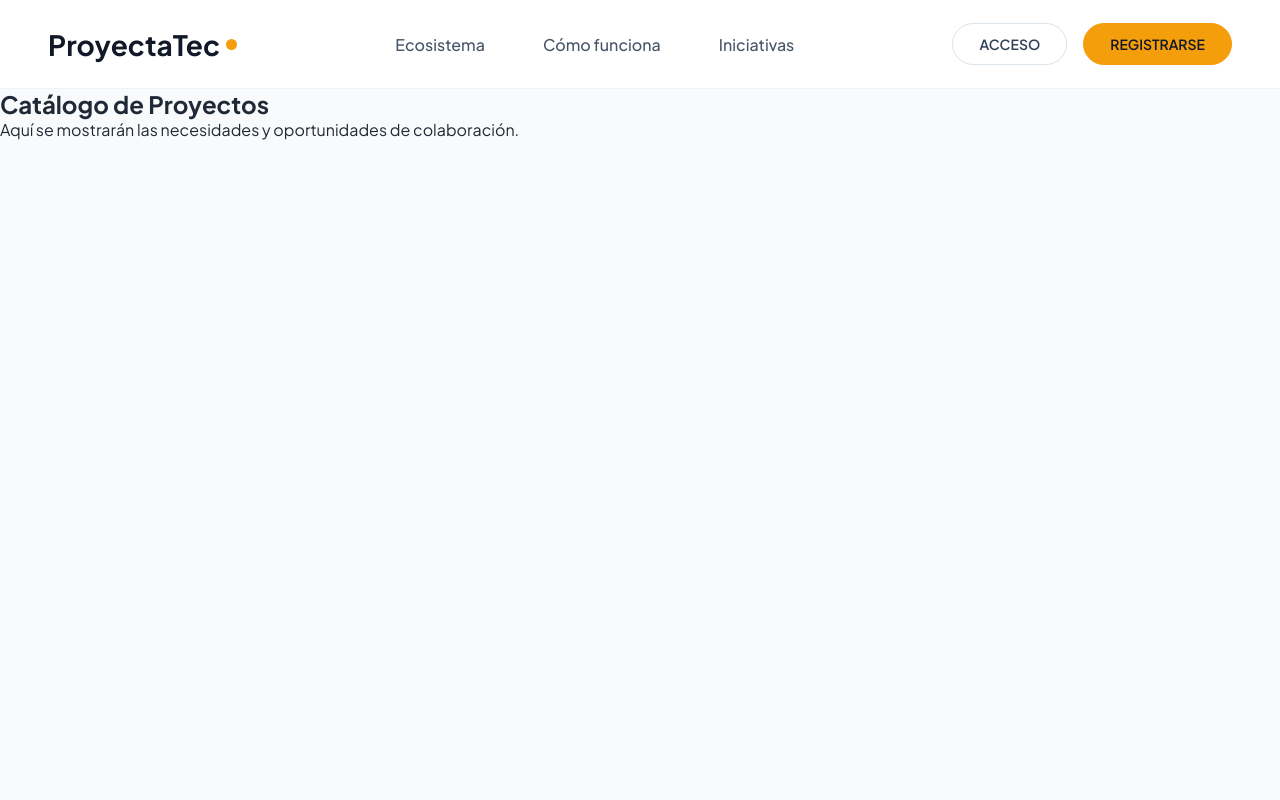
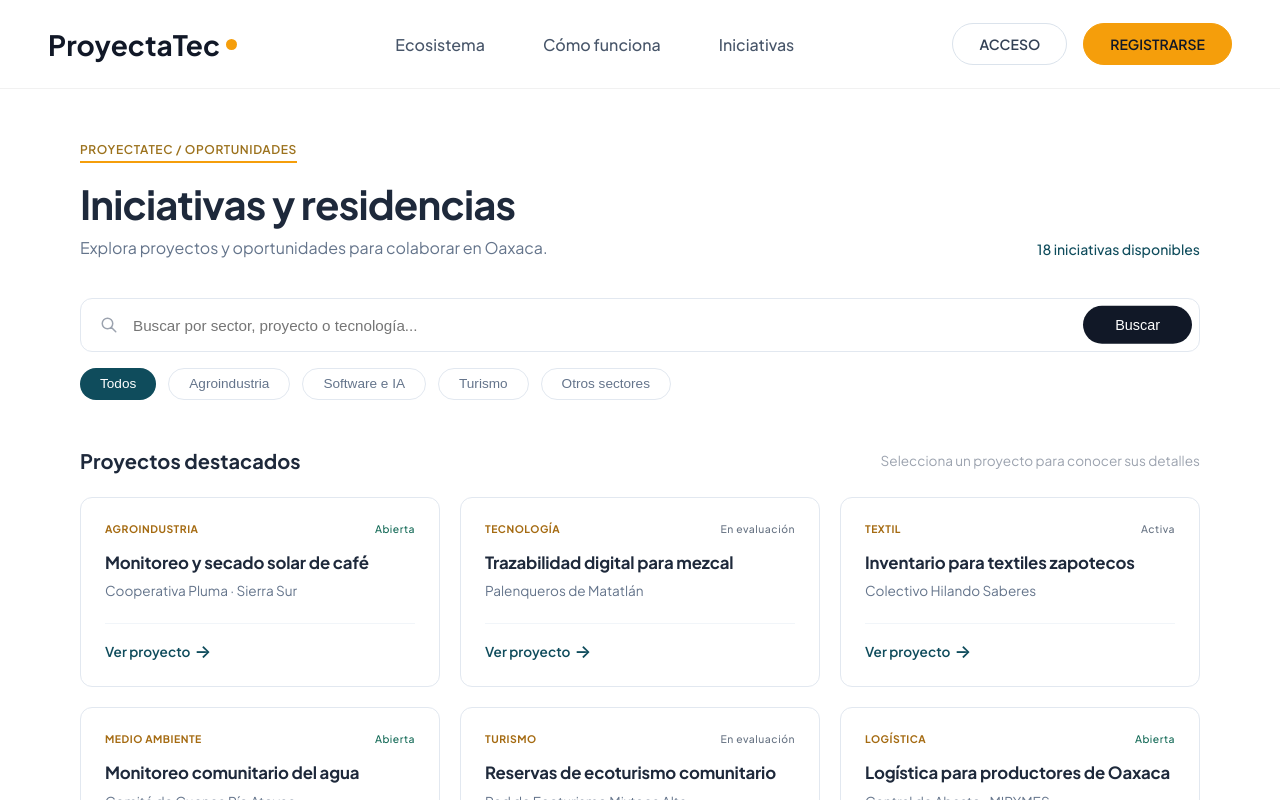
Before and after one commit to noeEdwin/ProyectaTec, a React (Vite) app in the folder frontend/: page /catalogo in a window 1280 px wide. Shown: the top 800 px of the page. Built offline with nearby package versions, Linux system fonts and the light colour scheme.

Commit message:
feat: implementar vista base del catálogo iniciativas con datos simulados

```diff
--- a/frontend/src/pages/catalogo.tsx
+++ b/frontend/src/pages/catalogo.tsx
@@ -1,8 +1,139 @@
+import { useState } from 'react';
+
+const iniciativasMock = [
+  { id: 1, categoria: "AGROINDUSTRIA", estado: "Abierta", titulo: "Monitoreo y secado solar de café", organizacion: "Cooperativa Pluma · Sierra Sur" },
+  { id: 2, categoria: "TECNOLOGÍA", estado: "En evaluación", titulo: "Trazabilidad digital para mezcal", organizacion: "Palenqueros de Matatlán" },
+  { id: 3, categoria: "TEXTIL", estado: "Activa", titulo: "Inventario para textiles zapotecos", organizacion: "Colectivo Hilando Saberes" },
+  { id: 4, categoria: "MEDIO AMBIENTE", estado: "Abierta", titulo: "Monitoreo comunitario del agua", organizacion: "Comité de Cuenca Río Atoyac" },
+  { id: 5, categoria: "TURISMO", estado: "En evaluación", titulo: "Reservas de ecoturismo comunitario", organizacion: "Red de Ecoturismo Mixteca Alta" },
+  { id: 6, categoria: "LOGÍSTICA", estado: "Abierta", titulo: "Logística para productores de Oaxaca", organizacion: "Central de Abasto · MIPYMES" }
+];
+
 export default function Catalogo() {
+  const [searchTerm, setSearchTerm] = useState('');
+
+  const colorTextoOscuro = '#1e293b';
+  const colorTextoGris = '#64748b';
+  const colorBorde = '#e2e8f0';
+
   return (
-    <div>
-      <h2>Catálogo de Proyectos</h2>
-      <p>Aquí se mostrarán las necesidades y oportunidades de colaboración.</p>
-    </div>
+    <main style={{ padding: '3rem 5rem', backgroundColor: '#ffffff', minHeight: '100vh', fontFamily: '"Plus Jakarta Sans", "Inter", system-ui, -apple-system, sans-serif' }}>
+
+      {/* 1. Encabezado */}
+      <header style={{ marginBottom: '2.5rem' }}>
+        <div style={{ marginBottom: '1.25rem' }}>
+          <span style={{
+            color: '#9C721D',
+            fontFamily: '"Plus Jakarta Sans", sans-serif',
+            fontWeight: '600',
+            fontSize: '0.75rem',
+            letterSpacing: '0.05em',
+            borderBottom: '2px solid #F59E0B',
+            paddingBottom: '0.25rem'
+          }}>
+            PROYECTATEC / OPORTUNIDADES
+          </span>
+        </div>
+        <div style={{ display: 'flex', justifyContent: 'space-between', alignItems: 'flex-end' }}>
+          <div>
+            <h1 style={{
+              fontSize: '2.5rem',
+              fontWeight: '700',
+              color: colorTextoOscuro,
+              margin: '0 0 0.5rem 0',
+              letterSpacing: '-0.02em'
+            }}>
+              Iniciativas y residencias
+            </h1>
+            <p style={{ color: colorTextoGris, fontSize: '1rem', margin: 0 }}>
+              Explora proyectos y oportunidades para colaborar en Oaxaca.
+            </p>
+          </div>
+          <span style={{ color: '#0F4C5C', fontWeight: '500', fontSize: '0.875rem' }}>
+            18 iniciativas disponibles
+          </span>
+        </div>
+      </header>
+
+      {/* 2. Barra de búsqueda y filtros */}
+      <section style={{ marginBottom: '3rem' }}>
+        <div style={{ position: 'relative', width: '100%', marginBottom: '1rem' }}>
+          <span style={{ position: 'absolute', left: '1.25rem', top: '50%', transform: 'translateY(-50%)', color: '#9ca3af', display: 'flex', alignItems: 'center' }}>
+            <svg width="18" height="18" fill="none" stroke="currentColor" strokeWidth="2" viewBox="0 0 24 24"><path strokeLinecap="round" strokeLinejoin="round" d="M21 21l-6-6m2-5a7 7 0 11-14 0 7 7 0 0114 0z"></path></svg>
+          </span>
+          <input
+            type="text"
+            placeholder="Buscar por sector, proyecto o tecnología..."
+            value={searchTerm}
+            onChange={(e) => setSearchTerm(e.target.value)}
+            style={{ width: '100%', padding: '1.1rem 1rem 1.1rem 3.25rem', borderRadius: '0.75rem', border: `1px solid ${colorBorde}`, outline: 'none', fontSize: '0.95rem', boxSizing: 'border-box', color: colorTextoOscuro }}
+          />
+          <button style={{ position: 'absolute', right: '0.5rem', top: '50%', transform: 'translateY(-50%)', backgroundColor: '#111827', color: 'white', padding: '0.7rem 2rem', borderRadius: '2rem', border: 'none', cursor: 'pointer', fontWeight: '500', fontSize: '0.9rem' }}>
+            Buscar
+          </button>
+        </div>
+
+        <div style={{ display: 'flex', gap: '0.75rem' }}>
+          {['Todos', 'Agroindustria', 'Software e IA', 'Turismo', 'Otros sectores'].map((cat, index) => (
+            <button
+              key={index}
+              style={{
+                padding: '0.45rem 1.25rem',
+                borderRadius: '2rem',
+                border: index === 0 ? 'none' : `1px solid ${colorBorde}`,
+                backgroundColor: index === 0 ? '#0F4C5C' : 'transparent',
+                color: index === 0 ? 'white' : colorTextoGris,
+                cursor: 'pointer',
+                fontWeight: '500',
+                fontSize: '0.85rem'
+              }}>
+              {cat}
+            </button>
+          ))}
+        </div>
+      </section>
+
+      {/* 3. Proyectos destacados, tarjetas que se muestran*/}
+      <section>
+        <div style={{ display: 'flex', justifyContent: 'space-between', alignItems: 'center', marginBottom: '1.5rem' }}>
+          <h2 style={{ fontSize: '1.25rem', fontWeight: '700', color: colorTextoOscuro, margin: 0 }}>Proyectos destacados</h2>
+          <span style={{ color: '#9ca3af', fontSize: '0.85rem' }}>Selecciona un proyecto para conocer sus detalles</span>
+        </div>
+
+        <div style={{ display: 'grid', gridTemplateColumns: 'repeat(auto-fill, minmax(320px, 1fr))', gap: '1.25rem' }}>
+          {iniciativasMock.map((proyecto) => (
+            <article key={proyecto.id} style={{ backgroundColor: 'white', padding: '1.5rem', borderRadius: '0.75rem', border: `1px solid ${colorBorde}`, display: 'flex', flexDirection: 'column', justifyContent: 'space-between', minHeight: '180px' }}>
+              <div>
+                <div style={{ display: 'flex', justifyContent: 'space-between', marginBottom: '1rem', fontSize: '0.65rem', fontWeight: '700', letterSpacing: '0.05em' }}>
+                  <span style={{ color: '#A56B12' }}>{proyecto.categoria}</span>
+                  <span style={{
+                    color: proyecto.estado === 'Abierta' ? '#146A57' : '#687484',
+                    fontWeight: '500'
+                  }}>{proyecto.estado}</span>
+                </div>
+                <h3 style={{ fontSize: '1.05rem', fontWeight: '700', marginBottom: '0.5rem', color: colorTextoOscuro, lineHeight: '1.4', letterSpacing: '-0.01em' }}>{proyecto.titulo}</h3>
+                <p style={{ color: colorTextoGris, fontSize: '0.85rem', margin: 0 }}>{proyecto.organizacion}</p>
+              </div>
+
+              {/* Separador interno de la tarjeta */}
+              <div style={{ marginTop: '1.5rem', paddingTop: '1rem', borderTop: `1px solid #f1f5f9` }}>
+                <a href="#" style={{ color: '#0F4C5C', textDecoration: 'none', fontWeight: '600', fontSize: '0.85rem', display: 'flex', alignItems: 'center' }}>
+                  Ver proyecto <span style={{ marginLeft: '0.25rem', fontSize: '1.1rem' }}>→</span>
+                </a>
+              </div>
+            </article>
+          ))}
+        </div>
+      </section>
+
+      {/* 4. Paginación */}
+      <footer style={{ display: 'flex', justifyContent: 'space-between', alignItems: 'center', marginTop: '3rem', paddingTop: '1.5rem' }}>
+        <span style={{ color: colorTextoGris, fontSize: '0.85rem' }}>Mostrando 6 de 18 iniciativas</span>
+        <button style={{ padding: '0.5rem 1.25rem', borderRadius: '2rem', border: `1px solid ${colorBorde}`, backgroundColor: 'white', color: '#0F4C5C', cursor: 'pointer', fontWeight: '600', fontSize: '0.85rem', display: 'flex', alignItems: 'center' }}>
+          Ver más iniciativas <span style={{ marginLeft: '0.25rem', fontSize: '1.1rem' }}>→</span>
+        </button>
+      </footer>
+
+    </main>
   );
 }
```
